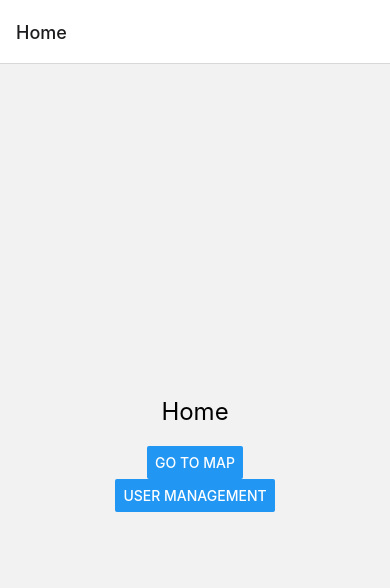
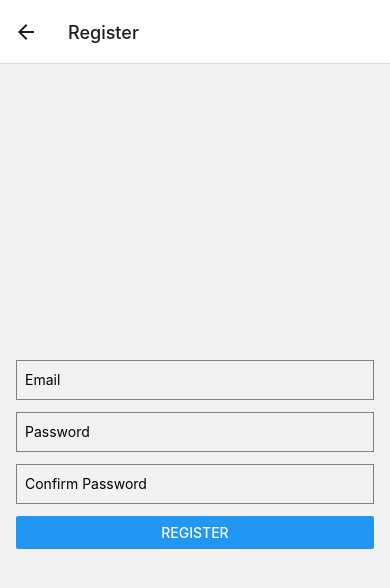
Before and after one commit to brittanypallasco2003/topography_app, a React Native app: screen /Register in a window 390 px wide. Shown: the top 588 px of the page. Built offline with nearby package versions, Linux system fonts and the light colour scheme.

Commit message:
feat: login y registro

```diff
--- a/navigation/AppNav.js
+++ b/navigation/AppNav.js
@@ -3,14 +3,18 @@ import { NavigationContainer } from "@react-navigation/native";
 import { createNativeStackNavigator } from "@react-navigation/native-stack";
 import HomeScreen from '../screens/HomeScreen'
 import MapScreen from '../screens/MapScreen'
+import LoginScreen from "../screens/LoginScreen";
 import UserManagementScreen from "../screens/UserManagementScreen";
+import RegisterScreen from "../screens/RegisterScreen";
 
 const Stack = createNativeStackNavigator();
 
 const AppNav = () => {
   return (
     <NavigationContainer>
-      <Stack.Navigator initialRouteName="Home">
+      <Stack.Navigator initialRouteName="Login">
+        <Stack.Screen name="Login" component={LoginScreen} />
+        <Stack.Screen name="Register" component={RegisterScreen} />
         <Stack.Screen name="Home" component={HomeScreen} />
         <Stack.Screen name="Map" component={MapScreen} />
         <Stack.Screen name="UserManagement" component={UserManagementScreen} />
--- /dev/null
+++ b/screens/LoginScreen.js
@@ -0,0 +1,66 @@
+import React, { useState } from 'react';
+import { View, TextInput, Button, Text, StyleSheet, Alert } from 'react-native';
+import { signInWithEmailAndPassword } from 'firebase/auth';
+import { auth } from '../utils/firebaseConfig';
+import { useNavigation } from '@react-navigation/native';
+
+const LoginScreen = () => {
+  const [email, setEmail] = useState('');
+  const [password, setPassword] = useState('');
+  const navigation = useNavigation();
+
+  const handleLogin = async () => {
+    try {
+      await signInWithEmailAndPassword(auth, email, password);
+      Alert.alert('Login Successful');
+      // Navigate to the next screen after successful login
+      navigation.navigate("Home")
+    } catch (error) {
+      Alert.alert('Login Failed', error.message);
+    }
+  };
+
+  const handleNavigateToRegister = () => {
+    navigation.navigate('Register');
+  };
+
+
+  return (
+    <View style={styles.container}>
+      <TextInput
+        style={styles.input}
+        placeholder="Email"
+        value={email}
+        onChangeText={setEmail}
+        keyboardType="email-address"
+        autoCapitalize="none"
+      />
+      <TextInput
+        style={styles.input}
+        placeholder="Password"
+        value={password}
+        onChangeText={setPassword}
+        secureTextEntry
+      />
+      <Button title="Login" onPress={handleLogin} />
+      <Button title="Register" onPress={handleNavigateToRegister} />
+    </View>
+  );
+};
+
+const styles = StyleSheet.create({
+  container: {
+    flex: 1,
+    justifyContent: 'center',
+    paddingHorizontal: 16,
+  },
+  input: {
+    height: 40,
+    borderColor: 'gray',
+    borderWidth: 1,
+    marginBottom: 12,
+    paddingHorizontal: 8,
+  },
+});
+
+export default LoginScreen;
--- /dev/null
+++ b/screens/RegisterScreen.js
@@ -0,0 +1,73 @@
+import React, { useState } from 'react';
+import { View, TextInput, Button, Text, StyleSheet, Alert } from 'react-native';
+import { createUserWithEmailAndPassword } from 'firebase/auth';
+import { auth } from '../utils/firebaseConfig';
+import { useNavigation } from '@react-navigation/native';
+
+const RegisterScreen = () => {
+  const [email, setEmail] = useState('');
+  const [password, setPassword] = useState('');
+  const [confirmPassword, setConfirmPassword] = useState('');
+  const navigation = useNavigation();
+
+
+  const handleRegister = async () => {
+    if (password !== confirmPassword) {
+      Alert.alert('Error', 'Passwords do not match');
+      return;
+    }
+
+    try {
+      await createUserWithEmailAndPassword(auth, email, password);
+      Alert.alert('Registration Successful');
+      navigation.navigate("Home")
+    } catch (error) {
+      Alert.alert('Registration Failed', error.message);
+    }
+  };
+
+  return (
+    <View style={styles.container}>
+      <TextInput
+        style={styles.input}
+        placeholder="Email"
+        value={email}
+        onChangeText={setEmail}
+        keyboardType="email-address"
+        autoCapitalize="none"
+      />
+      <TextInput
+        style={styles.input}
+        placeholder="Password"
+        value={password}
+        onChangeText={setPassword}
+        secureTextEntry
+      />
+      <TextInput
+        style={styles.input}
+        placeholder="Confirm Password"
+        value={confirmPassword}
+        onChangeText={setConfirmPassword}
+        secureTextEntry
+      />
+      <Button title="Register" onPress={handleRegister} />
+    </View>
+  );
+};
+
+const styles = StyleSheet.create({
+  container: {
+    flex: 1,
+    justifyContent: 'center',
+    paddingHorizontal: 16,
+  },
+  input: {
+    height: 40,
+    borderColor: 'gray',
+    borderWidth: 1,
+    marginBottom: 12,
+    paddingHorizontal: 8,
+  },
+});
+
+export default RegisterScreen;
--- a/utils/firebaseConfig.js
+++ b/utils/firebaseConfig.js
@@ -1,6 +1,7 @@
 // Import the functions you need from the SDKs you need
 import { initializeApp } from "firebase/app";
 import { getFirestore } from "firebase/firestore";
+import { getAuth } from 'firebase/auth';
 // TODO: Add SDKs for Firebase products that you want to use
 // https://firebase.google.com/docs/web/setup#available-libraries
 
@@ -16,5 +17,5 @@ const firebaseConfig = {
 
 // Initialize Firebase
 const app = initializeApp(firebaseConfig);
-
+export const auth = getAuth(app);
 export const db = getFirestore(app);
```
